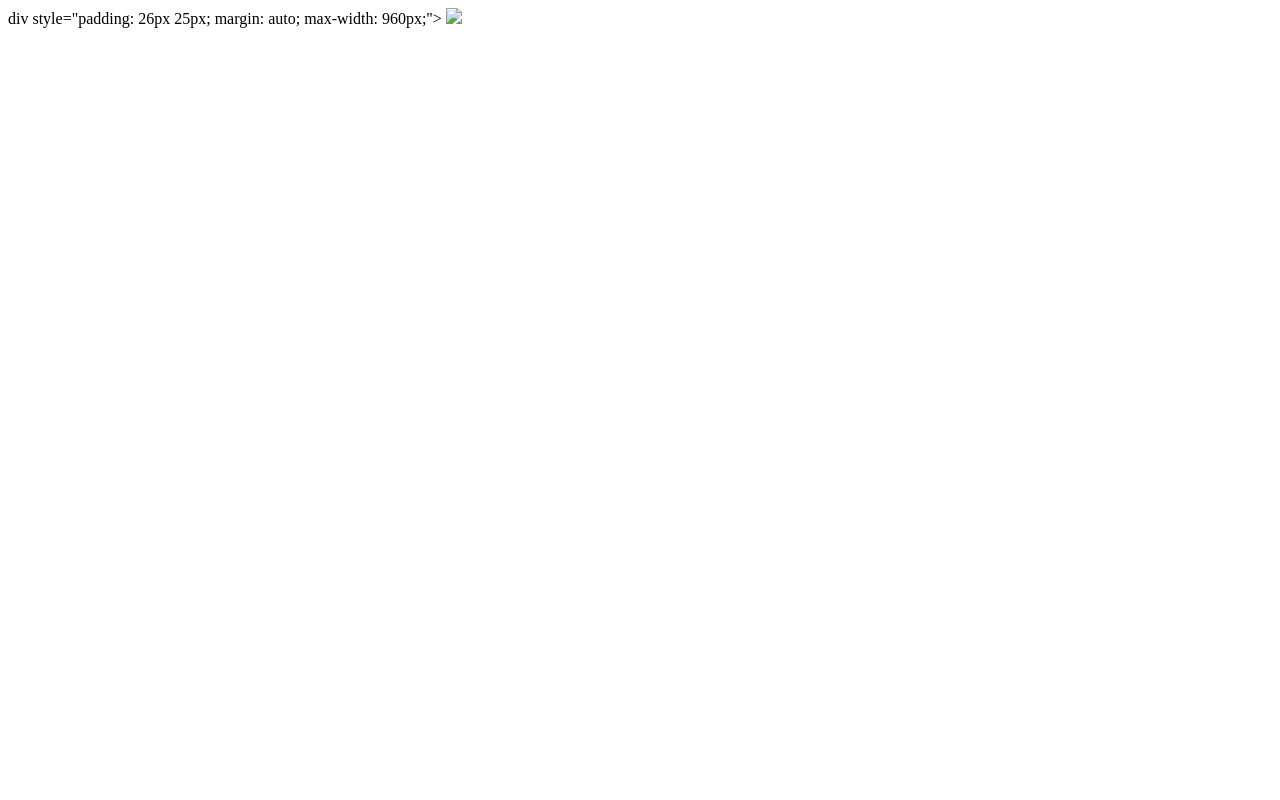
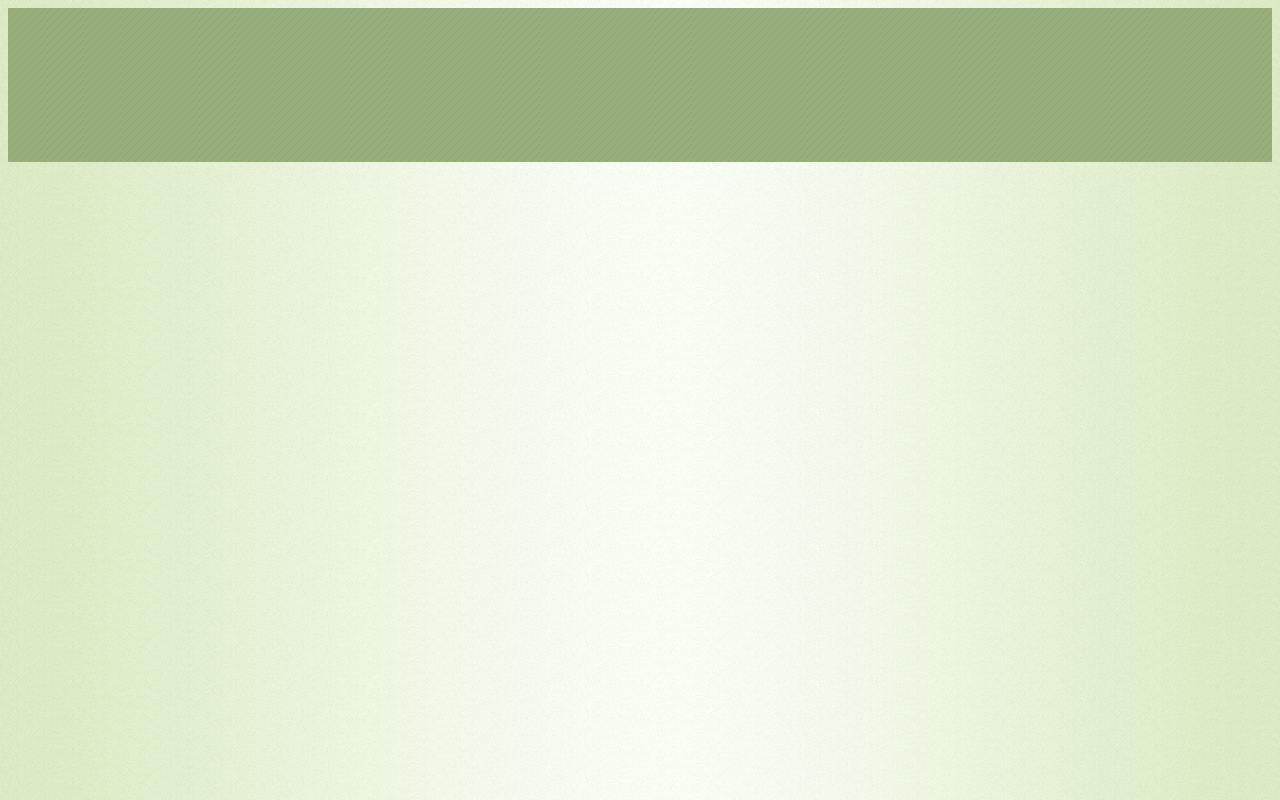
Before and after one commit to Maksym-Riabchenko/AboutUS, a plain HTML site: page index.html in a window 1280 px wide. Drawn offline with Linux system fonts and the light colour scheme.

Commit message:
create repeted backgound

```diff
--- a/index.html
+++ b/index.html
@@ -7,11 +7,17 @@
     <meta http-equiv="X-UA-Compatible" content="ie=edge">
     <title>Document</title>
 </head>
-<body>
-div style="padding: 26px 25px; margin: auto; max-width: 960px;">
-<a href="#">
-    <img src="images/logo_america.png">
-</a>
-</div>
+<body style="background-image: url('images/bg.png');
+background-repeat: repeat-y;
+background-position: center;
+background-size: contain;">
+<header style="background-image: url('images/bg-header.png');
+height: 154px;
+background-repeat: repeat-x;
+background-size: contain">
+
+</header>
+
+
 </body>
 </html>
```
Also changed, not shown: images/bg-header.png (added), images/bg.png (added).
